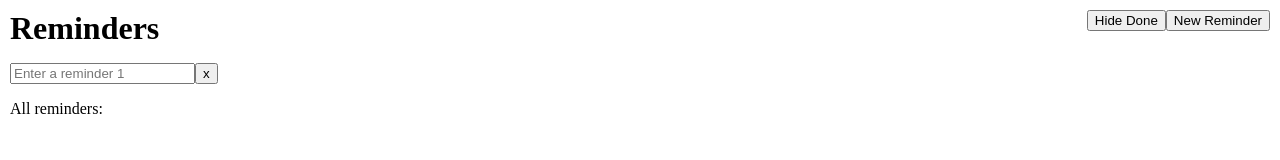
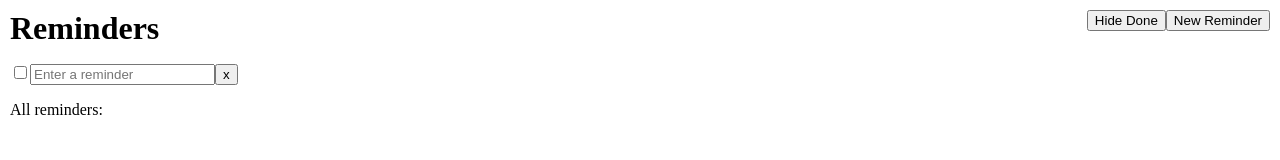
Before and after one commit to gpratte/react-todo-list, a React (Create React App) app: page / in a window 1280 px wide. Both pictures are taken after a click on the button "New Reminder". Shown: the top 160 px of the page. Built offline with nearby package versions, Linux system fonts and the light colour scheme.

Commit message:
checkbox for done

```diff
--- a/src/App.js
+++ b/src/App.js
@@ -17,7 +17,7 @@ class App extends React.Component {
     // Add to beginning of list
     todos.unshift({
       "id": ++count,
-      "placeholder": "Enter a reminder " + count,
+      "placeholder": "Enter a reminder",
       "description": "",
       "done": false
     })
@@ -45,6 +45,19 @@ class App extends React.Component {
     this.setState({todos: todos, concatinated: this.concatinate(todos)});
   }
 
+  toggleDone = (id) => {
+    // Copy the list
+    const todos = this.state.todos.map( todo => {
+      if (todo.id === id) {
+        // Update the text
+        todo.done = !todo.done;
+      }
+      return todo;
+    })
+    // Set the state will cause the list to be rendered
+    this.setState({todos: todos, concatinated: this.concatinate(todos)});
+  }
+
   render() {
     return (
       <div>
@@ -56,9 +69,11 @@ class App extends React.Component {
         <div>
           <ul>
             {this.state.todos.map(item => (
-              <Reminder key={item.id} value={item}
+              <Reminder key={item.id}
+                        value={item}
                         removeTodo={this.removeTodo}
-                        updateText={this.updateText}/>
+                        updateText={this.updateText}
+                        toggleDone={this.toggleDone}/>
             ))}
           </ul>
         </div>
--- a/src/Reminder.js
+++ b/src/Reminder.js
@@ -11,9 +11,18 @@ class Reminder extends React.Component {
     this.props.updateText(this.props.value.id, event.target.value);
   }
 
+  toggleDone = (event) => {
+    this.props.toggleDone(this.props.value.id);
+  }
+
   render() {
     return (
       <li>
+        <input
+          name="done"
+          type="checkbox"
+          checked={this.props.done}
+          onChange={this.toggleDone} />
         <input
           type="text"
           value={this.props.value.description}
```
Also changed, not shown: 1 other file (tests, documents, lock files or other folders).
